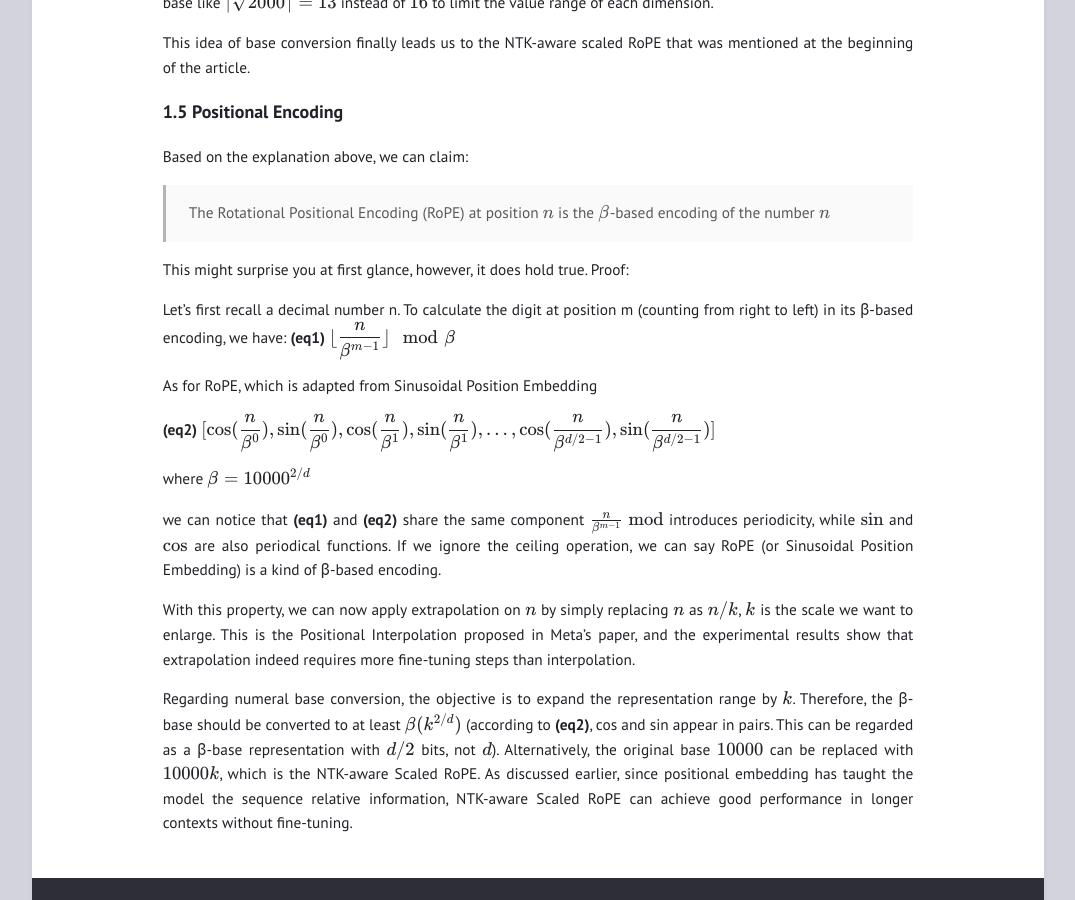
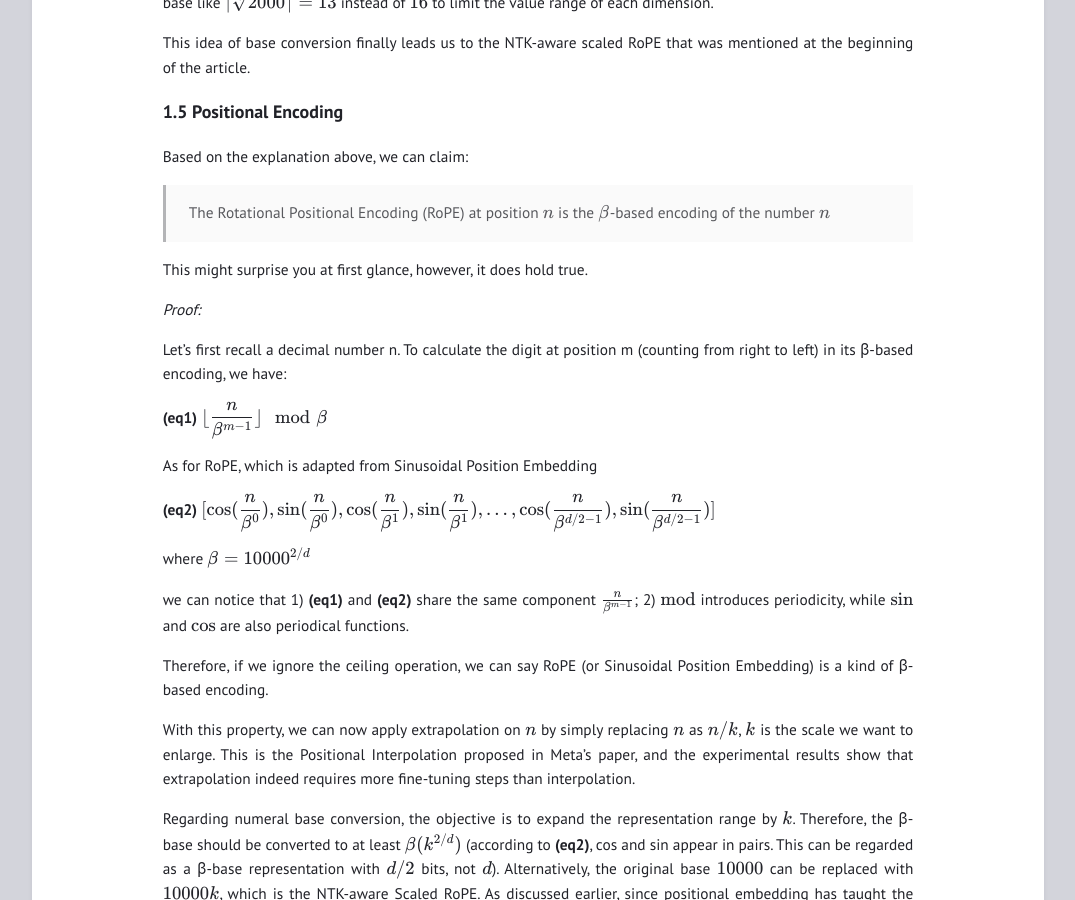
Before and after one commit to NormXU/NormXU.github.io, a Jekyll site: the page built from _posts/2023-08-09-Rethinking-Rotary-Position-Embedding.md, in a window 1280 px wide and 900 px high, scrolled down 3337 px. Shown: the whole window, without its empty margins (102-1177 px from the left). Built offline with Jekyll 4.4.1, drawn with Linux system fonts in a browser that asks for light colours.

Commit message:
update blog

```diff
--- a/_posts/2023-08-09-Rethinking-Rotary-Position-Embedding.md
+++ b/_posts/2023-08-09-Rethinking-Rotary-Position-Embedding.md
@@ -81,8 +83,9 @@ As for RoPE, which is adapted from Sinusoidal Position Embedding
 where $$\beta = 10000^{2/d}$$
 
 
-we can notice that **(eq1)** and **(eq2)** share the same component $$\frac n {\beta^{m-1}}$$
-$$\text{mod}$$ introduces periodicity, while $$\text{sin}$$ and $$\text{cos}$$ are also periodical functions. If we ignore the ceiling operation, we can say RoPE (or Sinusoidal Position Embedding) is a kind of β-based encoding.
+we can notice that 1) **(eq1)** and **(eq2)** share the same component $$\frac n {\beta^{m-1}}$$; 2) $$\text{mod}$$ introduces periodicity, while $$\text{sin}$$ and $$\text{cos}$$ are also periodical functions.
+
+Therefore, if we ignore the ceiling operation, we can say RoPE (or Sinusoidal Position Embedding) is a kind of β-based encoding.
 
 With this property, we can now apply extrapolation on $$n$$ by simply replacing $$n$$ as $$n/k$$, $$k$$ is the scale we want to enlarge. This is the Positional Interpolation proposed in Meta's paper, and the experimental results show that extrapolation indeed requires more fine-tuning steps than interpolation.
 
```
Also changed, not shown: other parts of _posts/2023-08-09-Rethinking-Rotary-Position-Embedding.md (+3 -1 lines).
